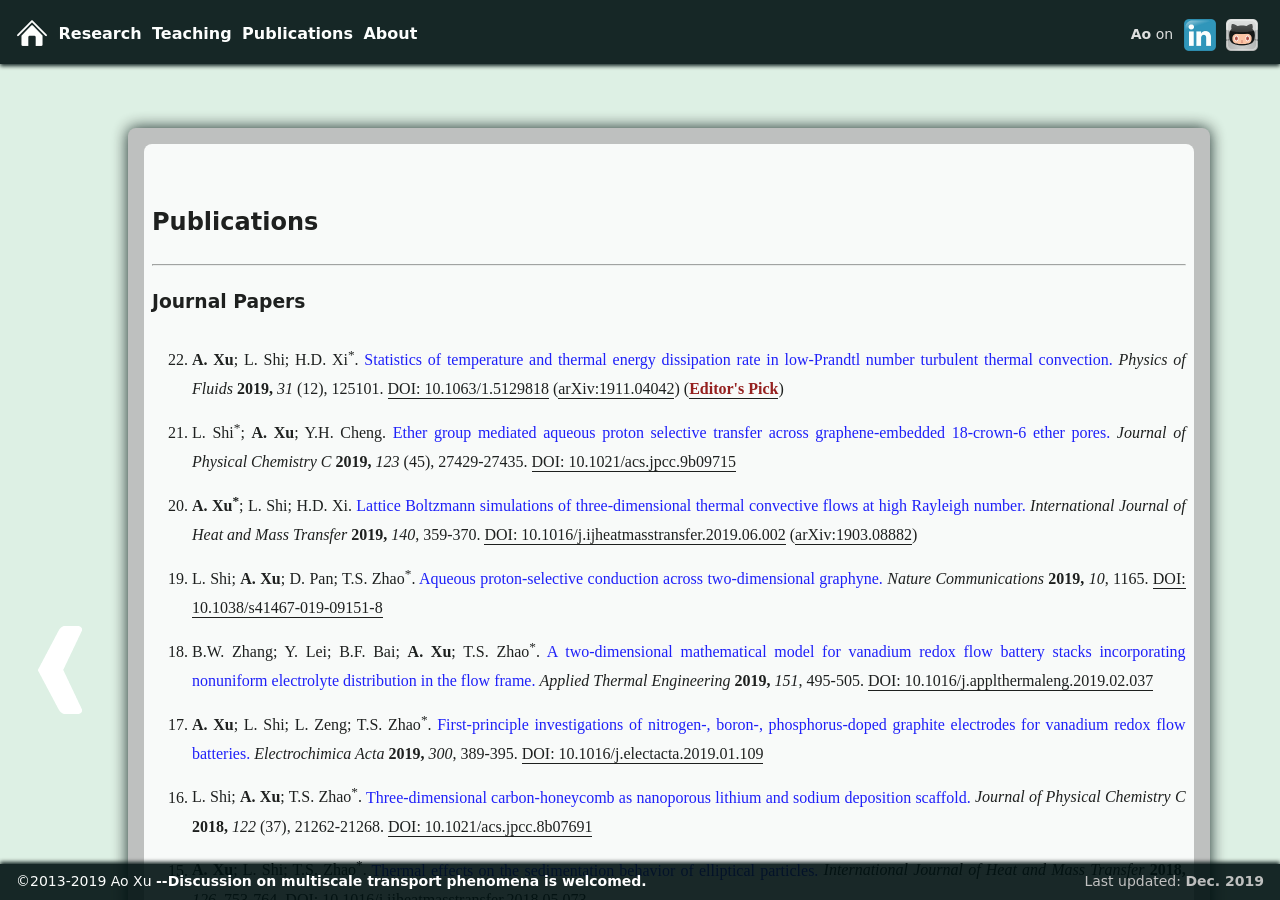
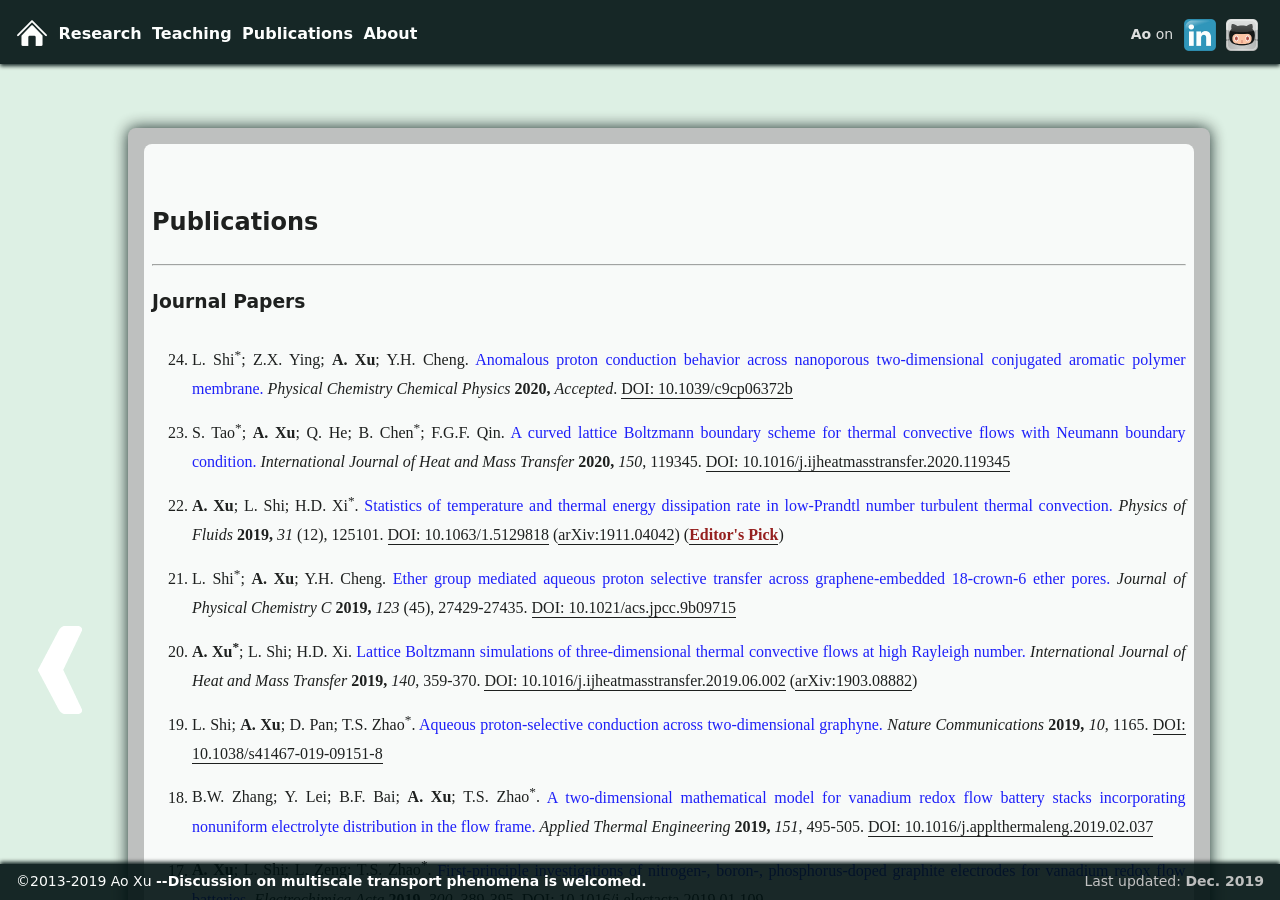
Before and after one commit to xuaoxiqi/xuaoxiqi.github.io, a Jekyll site: the page built from publications.html, in a window 1280 px wide and 900 px high. Built offline with Jekyll 4.4.1, drawn with Linux system fonts in a browser that asks for light colours; some web fonts are replaced.

Commit message:
minor edit

```diff
--- a/about.html
+++ b/about.html
@@ -20,7 +20,7 @@ He received his bachelor's degree in Theoretical and Applied Mechanics from the
 and the Ph.D. degree in Mechanical Engineering from the Hong Kong University of Science and Technology (HKUST) in 2017.
 Dr. Xu's research is focused on heat transfer in complex fluids.
 He has published 24 papers in various prestigious journals, among which 10 papers as the first author.
-These papers have collectively received more than 500 citations and earned Dr. Xu an h-index of 13 (Google Scholar).
+These papers have collectively received more than 530 citations and earned Dr. Xu an h-index of 13 (Google Scholar).
 He is the principal investigator of the NSFC Young Scientists Fund, National Key Laboratory Fund, and co-investigator of the RGC General Research Fund.
 In the international community, Dr. Xu serves as Managing Editor of <i>International Journal of Heat and Mass Transfer</i> (Elsevier) and served as Managing Editor of <i>Applied Thermal Engineering</i> (Elsevier).
 </p>
--- a/publications.html
+++ b/publications.html
@@ -20,20 +20,18 @@ title: Publications
     <ol reversed="reversed">
 
         <!--024-->
-        <!--
-        <li class="liPublications">S. Tao<sup>*</sup>; <b>A. Xu</b>; Q. He; B. Chen<sup>*</sup>; F.G.F. Qin.
-        <a class="publications" href="./publications/024_IJHMT2020.pdf">A curved lattice Boltzmann boundary scheme for thermal convective flows with Neumann boundary condition.</a>
-        <i>International Journal of Heat and Mass Transfer</i> <b>2020,</b> <i>Accepted</i>.
+        <li class="liPublications">L. Shi<sup>*</sup>; Z.X. Ying; <b>A. Xu</b>; Y.H. Cheng.
+        <a class="publications" href="./publications/024_PCCP2020.pdf">Anomalous proton conduction behavior across nanoporous two-dimensional conjugated aromatic polymer membrane.</a>
+        <i>Physical Chemistry Chemical Physics</i> <b>2020,</b> <i>Accepted</i>.
+        <a href="https://doi.org/10.1039/c9cp06372b" target="_blank">DOI: 10.1039/c9cp06372b</a>
         </li>
-        -->
 
         <!--023-->
-        <!--
-        <li class="liPublications">L. Shi<sup>*</sup>; Z.X. Ying; <b>A. Xu</b>; Y.H. Cheng.
-        <a class="publications" href="./publications/023_PCCP2020.pdf">Anomalous proton conduction behavior across nanoporous two-dimensional conjugated aromatic polymer membrane.</a>
-        <i>Physical Chemistry Chemical Physics</i> <b>2020,</b> <i>Accepted</i>.
+        <li class="liPublications">S. Tao<sup>*</sup>; <b>A. Xu</b>; Q. He; B. Chen<sup>*</sup>; F.G.F. Qin.
+        <a class="publications" href="./publications/023_IJHMT2020.pdf">A curved lattice Boltzmann boundary scheme for thermal convective flows with Neumann boundary condition.</a>
+        <i>International Journal of Heat and Mass Transfer</i> <b>2020,</b> <i>150</i>, 119345.
+        <a href="https://doi.org/10.1016/j.ijheatmasstransfer.2020.119345" target="_blank">DOI: 10.1016/j.ijheatmasstransfer.2020.119345</a>
         </li>
-        -->
 
         <!--022-->
         <li class="liPublications"><b>A. Xu</b>; L. Shi; H.D. Xi<sup>*</sup>.
```
Also changed, not shown: 2 other files.
